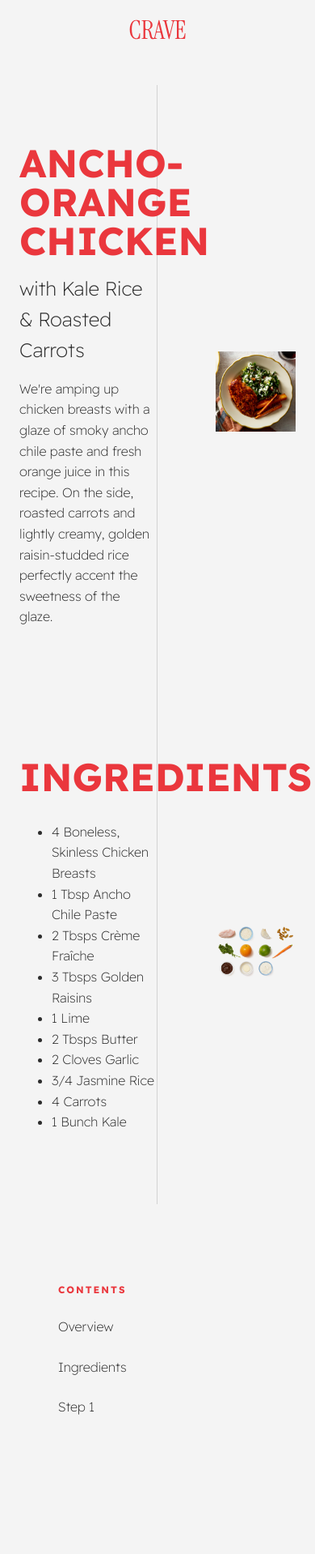
After one commit to shannonjaya/idm232-sej84, a PHP site: page /recipe.html in a window 390 px wide. The commit adds this page. Shown: the top 1919 px of the page at 81% size. Run offline with PHP 8.4, Linux system fonts and the light colour scheme.

Commit message:
Create responsive styles and recipe page

```diff
--- /dev/null
+++ b/recipe.html
@@ -0,0 +1,71 @@
+<!DOCTYPE html>
+<html lang="en">
+  <head>
+    <meta charset="UTF-8" />
+    <meta name="viewport" content="width=device-width, initial-scale=1.0" />
+    <title>Crave | Ancho-Orange Chicken Recipe</title>
+    <link rel="icon" type="image/x-icon" href="assets/favicon.svg" />
+    <link rel="stylesheet" href="styles/styles.css" />
+    <link
+      href="https://fonts.googleapis.com/css2?family=Readex+Pro:wght@160..700&display=swap"
+      rel="stylesheet"
+    />
+  </head>
+  <body>
+    <header>
+      <a href="index.html"
+        ><img class="logo" src="assets/logo.svg" alt="Crave Logo"
+      /></a>
+    </header>
+    <main>
+      <div class="recipe-container">
+          <div class="text-image-container">
+              <div class="text-column" id="overview">
+                <h1 class="title">Ancho-Orange Chicken</h1>
+                <h4 class="subtitle">with Kale Rice & Roasted Carrots</h4>
+                <p class="description">Weʼre amping up chicken breasts with a glaze of smoky ancho chile paste and fresh orange juice in this recipe. On the side, roasted carrots and lightly creamy, golden raisin-studded rice perfectly accent the sweetness of the glaze.</p>
+              </div>
+              <div class="image-column">
+                <img
+                  class="recipe-image-large"
+                  src="assets/Recipe_Ancho-Orange_Chicken_with_Kale_Rice_Roasted_Carrots/0101_FPP_Chicken-Rice_97338_WEB_SQ_hi_res.jpg"
+                  alt="Ancho-Orange Chicken with Kale Rice & Roasted Carrots"
+                />
+              </div>
+          </div>
+          <div class="text-image-container">
+              <div class="text-column" id="ingredients">
+                <h1 class="title">Ingredients</h1>
+                <ul class="ingredients-list">
+                    <li>4 Boneless, Skinless Chicken Breasts</li>
+                    <li>1 Tbsp Ancho Chile Paste</li>
+                    <li>2 Tbsps Crème Fraîche</li>
+                    <li>3 Tbsps Golden Raisins</li>
+                    <li>1 Lime</li>
+                    <li>2 Tbsps Butter</li>
+                    <li>2 Cloves Garlic</li>
+                    <li>3/4 Jasmine Rice</li>
+                    <li>4 Carrots</li>
+                    <li>1 Bunch Kale</li>
+                </ul>
+              </div>
+              <div class="image-column">
+                <img
+                  class="recipe-image-large"
+                  src="assets/Recipe_Ancho-Orange_Chicken_with_Kale_Rice_Roasted_Carrots/0101_ING_FPP_large_feature.png"
+                  alt="Ancho-Orange Chicken with Kale Rice & Roasted Carrots Ingredients"
+                />
+              </div>
+          </div>
+      </div>
+      <div class="table-of-contents-container">
+        <div class="table-of-contents-card">
+          <h3>Contents</h3>
+          <a href="#overview">Overview</a>
+          <a href="#ingredients">Ingredients</a>
+          <a href="#step-1">Step 1</a>
+        </div>
+      </div>
+    </main>
+  </body>
+</html>
--- a/scripts/main.js
+++ b/scripts/main.js
@@ -1,4 +1,5 @@
 // Filter
+
 const options = [
   "Chicken",
   "Beef",
@@ -24,7 +25,7 @@ window.addEventListener("DOMContentLoaded", function () {
   }
 
   // Clear filters
-  const clearBtn = document.querySelector(".clear-filters-button");
+  const clearBtn = document.querySelector(".clear-filters-btn");
   if (clearBtn) {
     clearBtn.onclick = function () {
       document
--- a/styles/styles.css
+++ b/styles/styles.css
@@ -14,6 +14,7 @@ body {
   --white: #f4f4f4;
   --black: #2c2c2c;
   --gray: #909090;
+  --light-gray: #d2d2d2;
   --red: #ea373d;
 
   --font-sans: "Readex Pro", sans-serif;
@@ -38,10 +39,6 @@ body {
   padding: 0;
 }
 
-p {
-  font-weight: 200;
-}
-
 h1,
 h2,
 h3,
@@ -50,6 +47,14 @@ h5,
 h6 {
   font-weight: 700;
   text-transform: uppercase;
+  margin: 0;
+}
+
+h1 {
+  font-size: 3rem;
+  color: var(--primary-color);
+  line-height: 3rem;
+  margin: 0 0 1rem 0;
 }
 
 h3 {
@@ -57,36 +62,136 @@ h3 {
   font-size: 0.75rem;
 }
 
+h4 {
+  font-size: 1.5rem;
+  text-transform: none;
+  font-weight: 200;
+}
+
+p {
+  font-weight: 200;
+}
+
+a {
+  text-decoration: none;
+  color: inherit;
+  font-weight: 200;
+}
+
+ul {
+    font-weight: 200;
+}
+
 main {
   display: flex;
   flex-direction: row;
-  padding: calc(var(--rhythm) * 2);
+  padding: calc(var(--rhythm) * 3);
   margin-bottom: calc(var(--rhythm) * 10);
-  justify-content: space-between;
+  gap: calc(var(--rhythm) * 3);
+
 }
 
 header {
-    display: flex;
-    justify-content: center;
-    padding: var(--rhythm);
+  display: flex;
+  justify-content: center;
+  padding: var(--rhythm);
+}
+
+.logo {
+  transition: ease 0.15s;
+}
+
+.logo:hover {
+  scale: 1.05;
+  transition: ease 0.15s;
 }
 
 .hero {
-  background: url(../assets/hero-image.png) no-repeat center center;
-  background-size: cover;
-  height: 80vh;
+  width: 100%;
+  height: auto;
   display: flex;
   justify-content: center;
   align-items: center;
-  color: var(--white);
-  font-family: "Cowboy Cadaver", sans-serif;
-  font-size: 12rem;
+  padding: 0;
+  padding-top: calc(var(--rhythm) * 7);
+  margin: 0;
 }
 
-.hero-arrow-icon {
-  position: absolute;
-  bottom: 2rem;
-  animation: bounce 2s infinite;
+.hero-img {
+  width: 100%;
+  height: auto;
+  display: block;
+}
+
+/* Home Page Recipes Styles */
+
+.recipe-container {
+  display: flex;
+  flex-direction: column;
+  align-items: center;
+  width: 100%;
+  justify-items: center;
+}
+
+.recipe-cards {
+  display: grid;
+  grid-template-columns: repeat(auto-fit, minmax(250px, 1fr));
+  gap: calc(var(--rhythm) * 2);
+  justify-items: center;
+  width: 100%;
+}
+
+.recipe-card {
+  all: unset;
+  display: flex;
+  flex-direction: column;
+  cursor: pointer;
+  width: 100%;
+  font-family: var(--font-sans);
+}
+
+.recipe-image {
+  width: 100%;
+  height: auto;
+  margin-bottom: 1rem;
+}
+
+.recipe-title {
+  text-transform: uppercase;
+  color: var(--primary-color);
+  font-size: 1.25rem;
+  line-height: 1.5625rem;
+  margin: 0;
+  width: 100%;
+}
+
+.recipe-subtitle {
+  font-weight: 200;
+  margin-top: 0.25rem;
+  margin-bottom: 0.5rem;
+  width: 100%;
+}
+
+.recipe-info > span {
+  font-weight: 200;
+  color: var(--gray);
+  display: flex;
+  gap: 0.25rem;
+  align-items: center;
+}
+
+.recipe-info {
+  display: flex;
+  gap: calc(var(--rhythm) * 0.5);
+  margin-top: var(--rhythm);
+}
+
+.divider {
+  border-radius: 100%;
+  width: 4px;
+  height: 4px;
+  background-color: var(--gray);
+  margin: auto 0;
 }
 
 /* Search Bar Styles */
@@ -113,7 +218,7 @@ header {
   padding: 1.5rem 0;
   outline: none;
   border: none;
-  background: var(--background-color);
+  background: none;
   color: var(--foreground-color);
 }
 
@@ -126,77 +231,20 @@ header {
   align-items: center;
 }
 
-/* Browse Recipes Styles */
-
-.recipe-container {
-  display: flex;
-  flex-direction: column;
-  align-items: center;
-  width: auto;
-}
-
-.recipe-cards {
-  display: grid;
-  grid-template-columns: repeat(3, 1fr);
-  gap: calc(var(--rhythm) * 2);
-  padding: var(--rhythm) 0;
-  flex: 1;
-}
-
-.recipe-card {
-  all: unset;
-  cursor: pointer;
-  width: 300px;
-  font-family: var(--font-sans);
-}
-
-.recipe-image {
-  width: 300px;
-  height: auto;
-  margin-bottom: 1rem;
-}
-
-.recipe-title {
-  text-transform: uppercase;
-  color: var(--primary-color);
-  font-size: 1.25rem;
-  line-height: 1.5625rem;
-  margin: 0;
-}
-
-.recipe-subtitle {
-  font-weight: 200;
-  margin-top: 0.25rem;
-  margin-bottom: 0.5rem;
-}
-
-.recipe-info > span {
-  font-weight: 200;
-  color: var(--gray);
-  display: flex;
-  gap: 0.25rem;
-  align-items: center;
-}
-
-.recipe-info {
-  display: flex;
-  justify-content: space-between;
-  margin-top: var(--rhythm);
-}
-
 /* Filter Styles */
-.sidebar {
+.search-filter-container,
+.table-of-contents-container {
   position: sticky;
   top: 2rem;
   align-self: flex-start;
   z-index: 2;
-  width: 240px;
+  width: auto;
   height: fit-content;
 }
 
 .filter-card {
   background-image: url("../assets/filter-bg.svg");
-  background-size: contain;
+  background-size: 100% 100%;
   background-repeat: no-repeat;
   color: var(--background-color);
   display: flex;
@@ -242,7 +290,7 @@ header {
   background: var(--background-color);
 }
 
-.clear-filters-button {
+.clear-filters-btn {
   all: unset;
   cursor: pointer;
   font-family: var(--font-sans);
@@ -251,10 +299,130 @@ header {
   border-bottom: 1px var(--primary-color) dashed;
 }
 
-.clear-filters-button:hover {
+.clear-filters-btn:hover {
   border-bottom: 1px var(--background-color) dashed;
+}
+
+.mobile-filter-btn {
+  display: none;
 }
 
 footer {
   text-align: center;
 }
+
+/* Recipe Page Styles */
+
+.text-image-container {
+  display: flex;
+  flex-direction: row;
+  width: 100%;
+  gap: calc(var(--rhythm) * 3);
+  /* margin-bottom: calc(var(--rhythm) * 10); */
+}
+
+.text-column {
+  display: flex;
+  flex-direction: column;
+  width: 50%;
+  padding-right: calc(var(--rhythm) * 2);
+  border-right: 1px solid var(--light-gray);
+  padding: calc(var(--rhythm) * 3) 0;
+}
+
+.image-column {
+  display: flex;
+  justify-content: center;
+  align-items: center;
+  width: 50%;
+  padding: calc(var(--rhythm) * 3) 0;
+}
+
+.image-column > img {
+  width: 100%;
+  height: auto;
+}
+
+.table-of-contents-card {
+  color: var(--foreground-color);
+  display: flex;
+  flex-direction: column;
+  gap: var(--rhythm);
+  padding: calc(var(--rhythm) * 2);
+}
+
+.table-of-contents-card h3 {
+  color: var(--primary-color);
+}
+
+/* Responsive Styles */
+
+@media (max-width: 900px) {
+  main {
+    flex-direction: column;
+    padding: var(--rhythm);
+    gap: calc(var(--rhythm) * 2);
+  }
+
+  .search-filter-container {
+    width: 100%;
+    position: static;
+    margin-bottom: 0;
+    background-color: var(--background-color);
+  }
+
+  .mobile-filter-btn {
+    all: unset;
+    cursor: pointer;
+    font-family: var(--font-sans);
+    font-weight: 700;
+    letter-spacing: 0.125rem;
+    font-size: 0.75rem;
+    display: flex;
+    flex-direction: row;
+    align-items: center;
+    gap: 0.5rem;
+    color: var(--primary-color);
+  }
+
+  .filter-card {
+    display: none;
+    position: fixed;
+    top: 0;
+    left: 0;
+    right: 0;
+    bottom: 0;
+    z-index: 1000;
+    background: white;
+  }
+  .filter-card.active {
+    display: flex;
+    flex-direction: column;
+  }
+}
+
+@media (max-width: 600px) {
+  main {
+    flex-direction: column;
+    padding: var(--rhythm);
+  }
+
+  .recipe-card {
+    width: 100%;
+    flex-direction: row;
+    border-top: 1px solid var(--light-gray);
+    padding: var(--rhythm) 0;
+    gap: var(--rhythm);
+  }
+
+  .recipe-image {
+    width: 200px;
+    height: auto;
+    margin-bottom: 0;
+  }
+
+  .recipe-cards {
+    grid-template-columns: 1fr;
+    gap: 0;
+  }
+}
```
Also changed, not shown: index.html (+12 -5 lines), recipe-page.html (deleted, +0 -23 lines), assets/hero-image.png.
